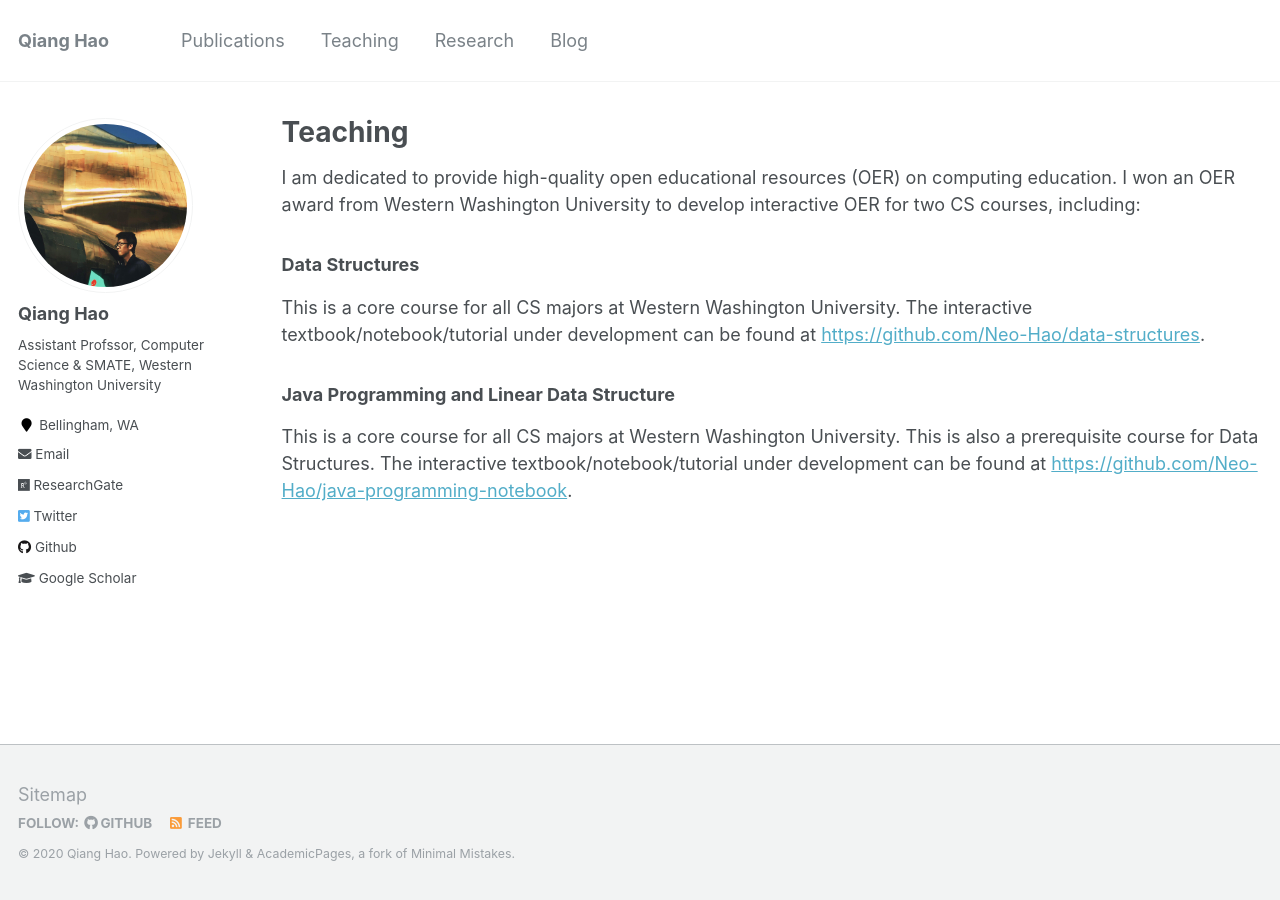
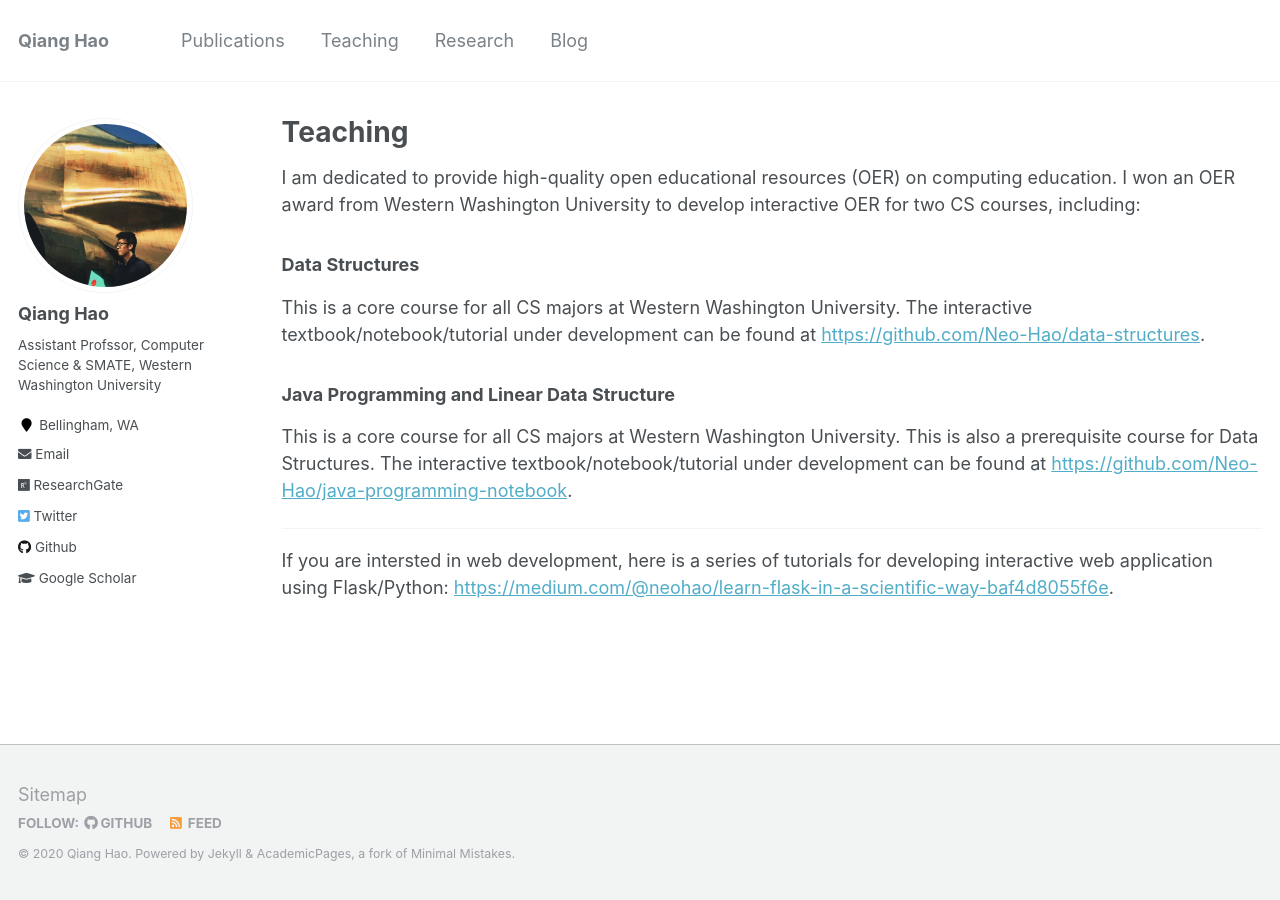
Before and after one commit to Neo-Hao/neo-hao.github.io, a Jekyll site: the page built from _pages/teaching.md, in a window 1280 px wide. Built offline with Jekyll 4.4.1, drawn with Linux system fonts in a browser that asks for light colours.

Commit message:
update pages

```diff
--- a/_pages/teaching.md
+++ b/_pages/teaching.md
@@ -16,3 +16,7 @@ The interactive textbook/notebook/tutorial under development can be found at <ht
 
 This is a core course for all CS majors at Western Washington University. This is also a prerequisite course for Data Structures.
 The interactive textbook/notebook/tutorial under development can be found at <https://github.com/Neo-Hao/java-programming-notebook>.
+
+---
+
+If you are intersted in web development, here is a series of tutorials for developing interactive web application using Flask/Python: <https://medium.com/@neohao/learn-flask-in-a-scientific-way-baf4d8055f6e>.
```
